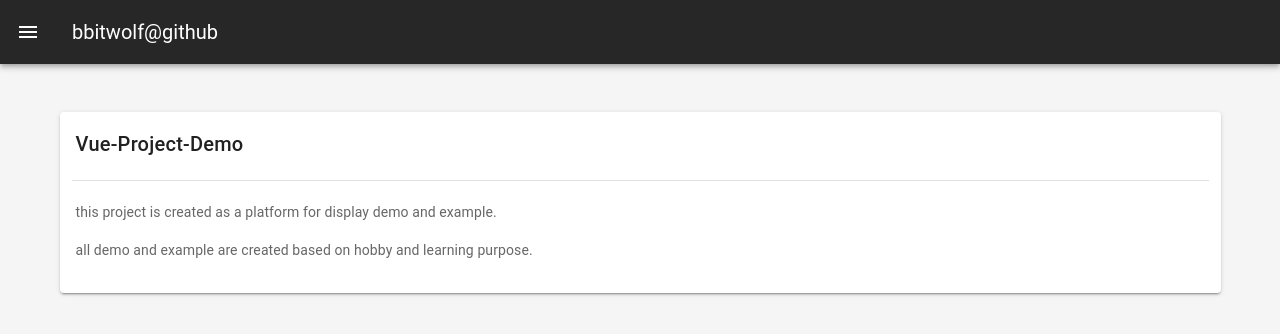
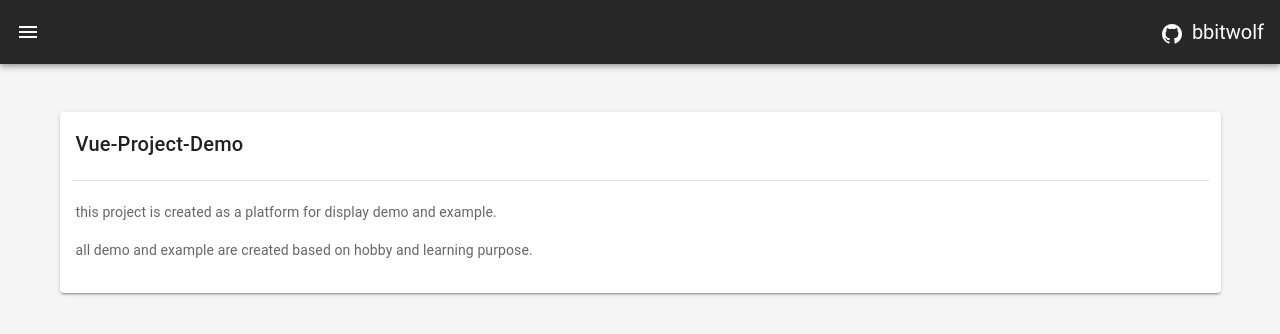
Before and after one commit to BBitwolf/Vue-Project-Demo, a Vue app: page / in a window 1280 px wide. Shown: the top 334 px of the page. Built offline with nearby package versions, Linux system fonts and the light colour scheme; what vuetify-image-clipper would draw is missing.

Commit message:
Update Navbar.vue

```diff
--- a/src/components/Navbar.vue
+++ b/src/components/Navbar.vue
@@ -2,7 +2,8 @@
 <div>
 	<v-app-bar dark>
         <v-app-bar-nav-icon @click="isOpen=!isOpen"></v-app-bar-nav-icon>
-        <v-toolbar-title>bbitwolf@github</v-toolbar-title>
+        <v-spacer></v-spacer>
+        <v-toolbar-title><v-icon left>mdi-github</v-icon>bbitwolf</v-toolbar-title>
 	</v-app-bar>
 	<!-- Side bar -->
 	<v-navigation-drawer
```
